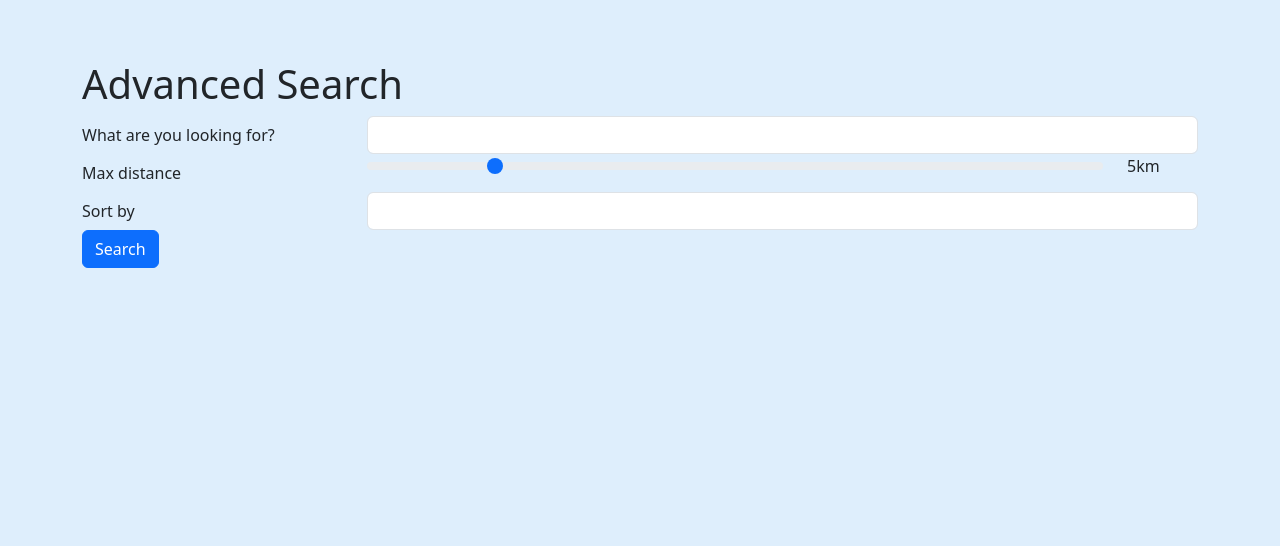
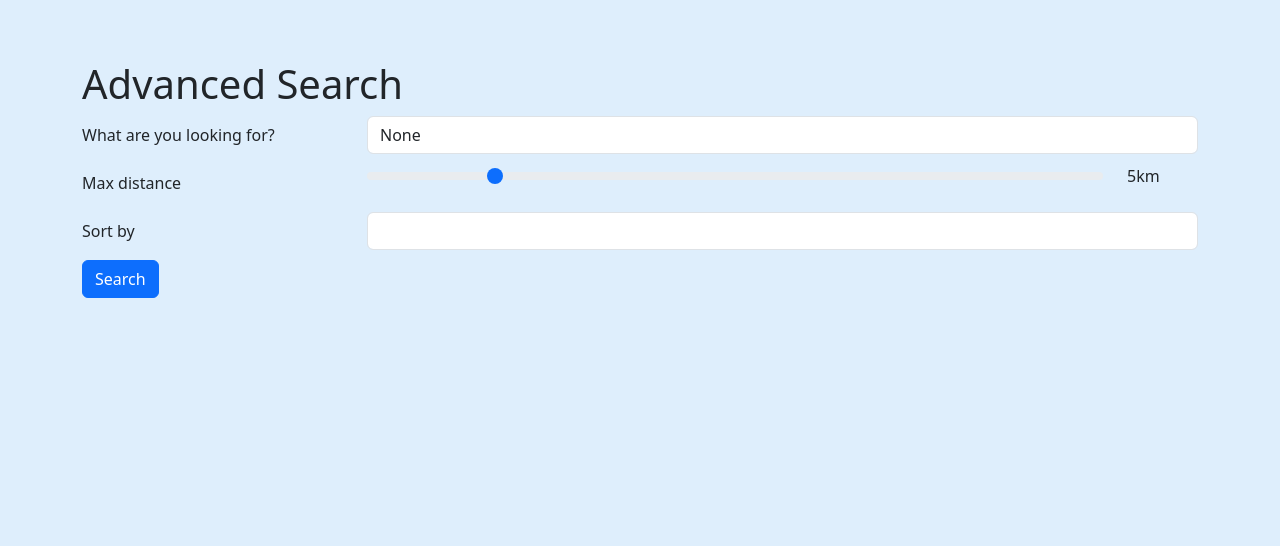
Before and after one commit to samuel-2004/AgileWebDevCITS3403, a Flask app: page /advancedsearch in a window 1280 px wide. Shown: the part 70-616 px from the top of the page. Run offline with Flask 3, Linux system fonts and the light colour scheme; some libraries are stand-ins or nearby versions.

Commit message:
Add a space between form elements

```diff
--- a/app/static/index.css
+++ b/app/static/index.css
@@ -21,6 +21,7 @@ This CSS file contains the style information for the navbar and footer.
     padding: 5px 0px;
 }
 
+.row-buffer { margin-top:10px; }
 
 .navbar a:not(.navbar-brand):hover {
     border-radius: 3px;
--- a/app/templates/searchform.html
+++ b/app/templates/searchform.html
@@ -4,10 +4,10 @@
         <div class="form-group row">
             <label for="nameSearch" class="col-sm-3 col-form-label">What are you looking for?</label>
             <div class="col-sm-9">
-                {{ form.q(class="form-control", id="nameSearch", maxlength="1024") }}
+                {{ form.q(class="form-control", id="nameSearch", maxlength="1024", value=request.args.get('q')) }}
             </div>
         </div>
-        <div class="form-group row">
+        <div class="form-group row row-buffer">
             <label for="maxDistance" class="col-sm-3 col-form-label">Max distance</label>
             <div class="col-sm-8">
                 {{ form.md(class="form-range", id="md",
@@ -17,14 +17,15 @@
             </div>
             <div class="col-sm-1" id="maxDistanceDisplay"><output>5km</output></div>
         </div>
-        <div class="form-group row">
+        <div class="form-group row row-buffer">
             <label for="order" class="col-sm-3 col-form-label">Sort by</label>
             <div class="col-sm-9">
                 {{ form.order(class="form-control", id="order") }}
             </div>
         </div>
-        <div class="col-auto">
-            <button type="submit" class="btn btn-primary mb-2">Search</button>
+        <div class="col-sm-11"></div>
+        <div class="col-sm-1">
+            <button type="submit" class="btn btn-primary mb-2 row-buffer">Search</button>
         </div>
     </form>
 </div>
```
